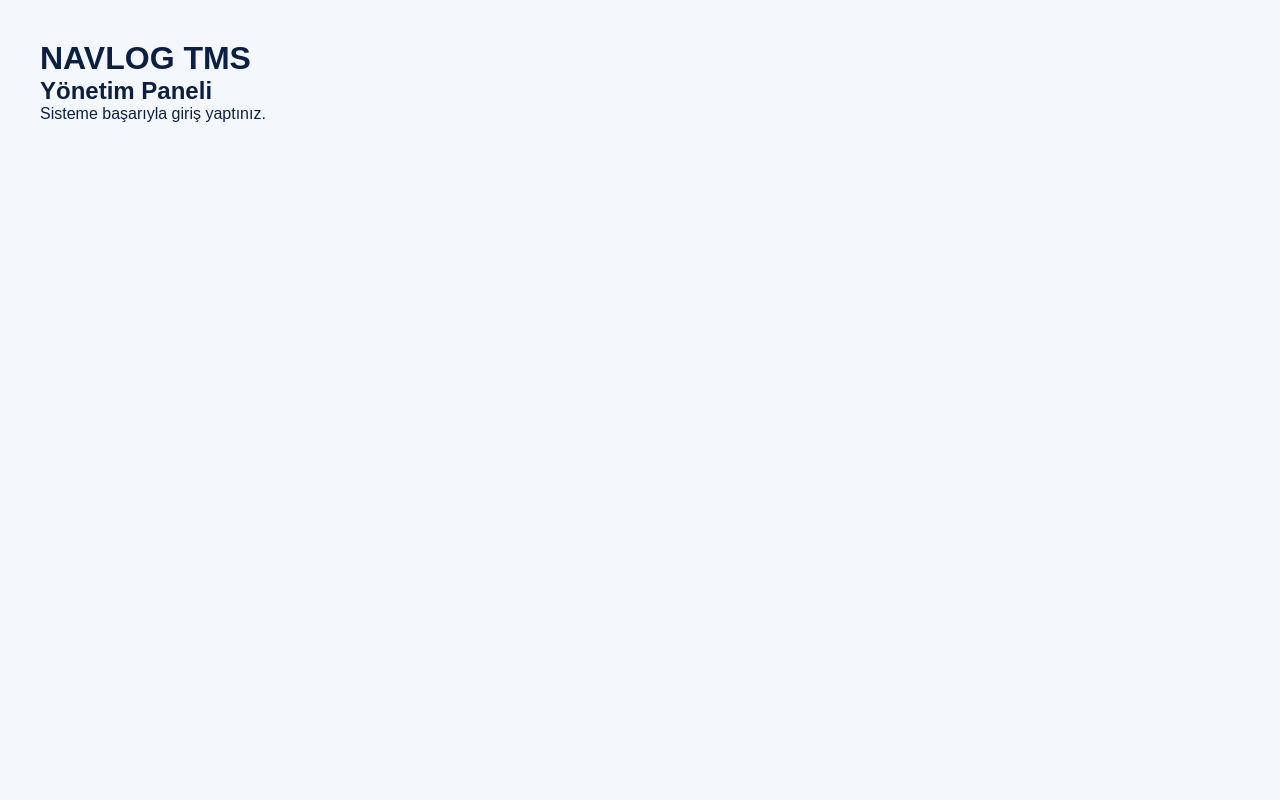
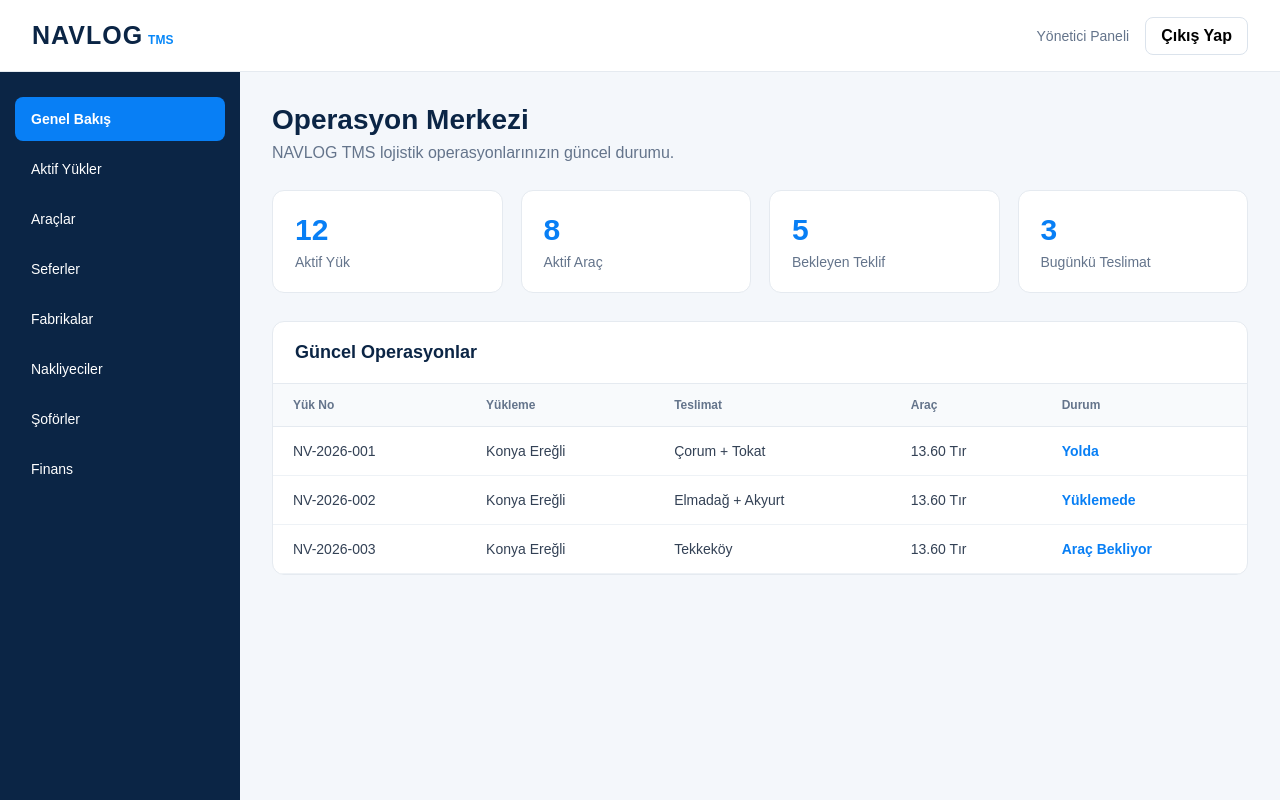
Before and after one commit to bariskalkay/navlog-tms, a Next.js app: page / in a window 1280 px wide. Both pictures are taken after a click on the button "Giriş Yap". Built offline with nearby package versions, Linux system fonts and the light colour scheme.

Commit message:
Update page.js

```diff
--- a/app/page.js
+++ b/app/page.js
@@ -45,12 +45,267 @@ const roles = [
 export default function Home() {
   const [selectedRole, setSelectedRole] = useState("admin");
   const [loggedIn, setLoggedIn] = useState(false);
-  if (loggedIn) {
+if (loggedIn) {
   return (
-    <main style={{ padding: "40px", fontFamily: "Arial, sans-serif" }}>
-      <h1>NAVLOG TMS</h1>
-      <h2>Yönetim Paneli</h2>
-      <p>Sisteme başarıyla giriş yaptınız.</p>
+    <main
+      style={{
+        minHeight: "100vh",
+        background: "#f4f7fb",
+        fontFamily: "Arial, sans-serif",
+        color: "#0b2545",
+      }}
+    >
+      {/* ÜST MENÜ */}
+      <header
+        style={{
+          height: "72px",
+          background: "#ffffff",
+          borderBottom: "1px solid #e5eaf0",
+          display: "flex",
+          alignItems: "center",
+          justifyContent: "space-between",
+          padding: "0 32px",
+        }}
+      >
+        <div>
+          <strong style={{ fontSize: "25px", letterSpacing: "1px" }}>
+            NAVLOG
+          </strong>
+          <span
+            style={{
+              color: "#0787f8",
+              fontSize: "12px",
+              fontWeight: "700",
+              marginLeft: "5px",
+            }}
+          >
+            TMS
+          </span>
+        </div>
+
+        <div style={{ display: "flex", alignItems: "center", gap: "16px" }}>
+          <span style={{ color: "#64748b", fontSize: "14px" }}>
+            Yönetici Paneli
+          </span>
+
+          <button
+            type="button"
+            onClick={() => setLoggedIn(false)}
+            style={{
+              border: "1px solid #dbe3ec",
+              background: "#fff",
+              borderRadius: "8px",
+              padding: "9px 15px",
+              cursor: "pointer",
+              fontWeight: "600",
+            }}
+          >
+            Çıkış Yap
+          </button>
+        </div>
+      </header>
+
+      <div style={{ display: "flex", minHeight: "calc(100vh - 72px)" }}>
+        {/* SOL MENÜ */}
+        <aside
+          style={{
+            width: "240px",
+            background: "#0b2545",
+            padding: "25px 15px",
+            color: "#fff",
+          }}
+        >
+          {[
+            "Genel Bakış",
+            "Aktif Yükler",
+            "Araçlar",
+            "Seferler",
+            "Fabrikalar",
+            "Nakliyeciler",
+            "Şoförler",
+            "Finans",
+          ].map((item, index) => (
+            <div
+              key={item}
+              style={{
+                padding: "14px 16px",
+                marginBottom: "6px",
+                borderRadius: "8px",
+                background: index === 0 ? "#087ff5" : "transparent",
+                cursor: "pointer",
+                fontSize: "14px",
+                fontWeight: index === 0 ? "700" : "500",
+              }}
+            >
+              {item}
+            </div>
+          ))}
+        </aside>
+
+        {/* ANA İÇERİK */}
+        <section style={{ flex: 1, padding: "32px" }}>
+          <div style={{ marginBottom: "28px" }}>
+            <h1 style={{ margin: 0, fontSize: "28px" }}>
+              Operasyon Merkezi
+            </h1>
+
+            <p
+              style={{
+                color: "#64748b",
+                marginTop: "8px",
+                marginBottom: 0,
+              }}
+            >
+              NAVLOG TMS lojistik operasyonlarınızın güncel durumu.
+            </p>
+          </div>
+
+          {/* İSTATİSTİK KARTLARI */}
+          <div
+            style={{
+              display: "grid",
+              gridTemplateColumns: "repeat(4, minmax(180px, 1fr))",
+              gap: "18px",
+              marginBottom: "28px",
+            }}
+          >
+            {[
+              ["12", "Aktif Yük"],
+              ["8", "Aktif Araç"],
+              ["5", "Bekleyen Teklif"],
+              ["3", "Bugünkü Teslimat"],
+            ].map(([number, label]) => (
+              <div
+                key={label}
+                style={{
+                  background: "#fff",
+                  border: "1px solid #e5eaf0",
+                  borderRadius: "12px",
+                  padding: "22px",
+                }}
+              >
+                <div
+                  style={{
+                    color: "#087ff5",
+                    fontSize: "30px",
+                    fontWeight: "800",
+                  }}
+                >
+                  {number}
+                </div>
+
+                <div
+                  style={{
+                    color: "#64748b",
+                    marginTop: "7px",
+                    fontSize: "14px",
+                  }}
+                >
+                  {label}
+                </div>
+              </div>
+            ))}
+          </div>
+
+          {/* OPERASYON TABLOSU */}
+          <div
+            style={{
+              background: "#fff",
+              border: "1px solid #e5eaf0",
+              borderRadius: "12px",
+              overflow: "hidden",
+            }}
+          >
+            <div
+              style={{
+                padding: "20px 22px",
+                borderBottom: "1px solid #e5eaf0",
+              }}
+            >
+              <h2 style={{ margin: 0, fontSize: "18px" }}>
+                Güncel Operasyonlar
+              </h2>
+            </div>
+
+            <div style={{ overflowX: "auto" }}>
+              <table
+                style={{
+                  width: "100%",
+                  borderCollapse: "collapse",
+                  textAlign: "left",
+                }}
+              >
+                <thead>
+                  <tr style={{ background: "#f8fafc" }}>
+                    {[
+                      "Yük No",
+                      "Yükleme",
+                      "Teslimat",
+                      "Araç",
+                      "Durum",
+                    ].map((title) => (
+                      <th
+                        key={title}
+                        style={{
+                          padding: "14px 20px",
+                          fontSize: "12px",
+                          color: "#64748b",
+                          borderBottom: "1px solid #e5eaf0",
+                        }}
+                      >
+                        {title}
+                      </th>
+                    ))}
+                  </tr>
+                </thead>
+
+                <tbody>
+                  {[
+                    [
+                      "NV-2026-001",
+                      "Konya Ereğli",
+                      "Çorum + Tokat",
+                      "13.60 Tır",
+                      "Yolda",
+                    ],
+                    [
+                      "NV-2026-002",
+                      "Konya Ereğli",
+                      "Elmadağ + Akyurt",
+                      "13.60 Tır",
+                      "Yüklemede",
+                    ],
+                    [
+                      "NV-2026-003",
+                      "Konya Ereğli",
+                      "Tekkeköy",
+                      "13.60 Tır",
+                      "Araç Bekliyor",
+                    ],
+                  ].map((row) => (
+                    <tr key={row[0]}>
+                      {row.map((cell, index) => (
+                        <td
+                          key={cell}
+                          style={{
+                            padding: "16px 20px",
+                            borderBottom: "1px solid #eef2f6",
+                            fontSize: "14px",
+                            color: index === 4 ? "#087ff5" : "#334155",
+                            fontWeight: index === 4 ? "700" : "500",
+                          }}
+                        >
+                          {cell}
+                        </td>
+                      ))}
+                    </tr>
+                  ))}
+                </tbody>
+              </table>
+            </div>
+          </div>
+        </section>
+      </div>
     </main>
   );
 }
```
